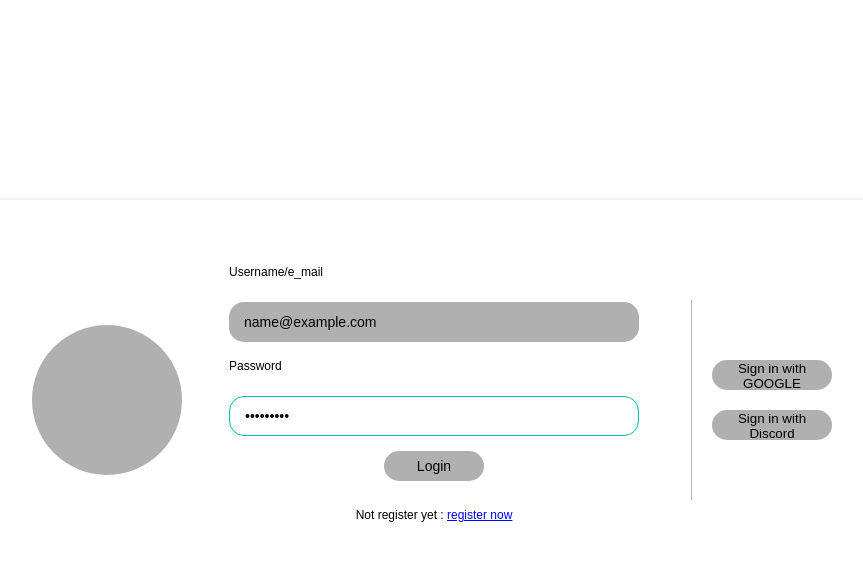
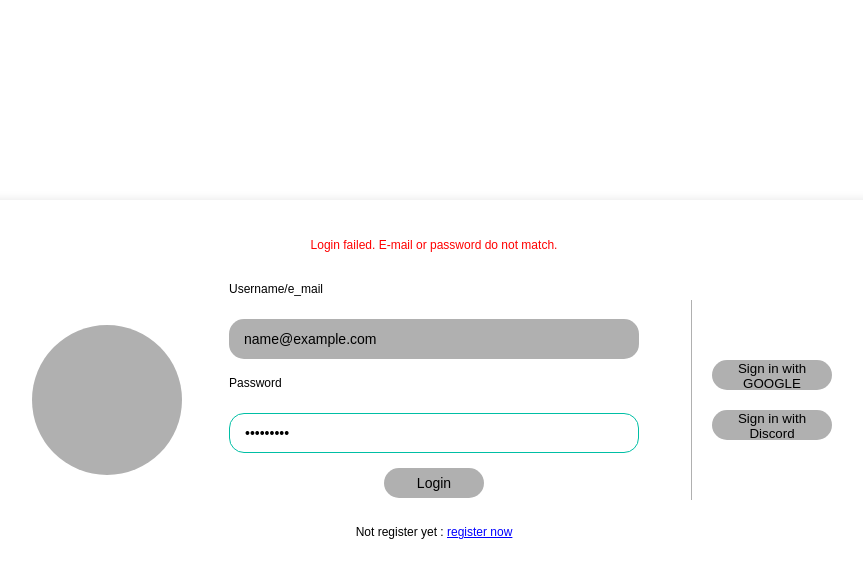
Before and after one commit to MrLepoischiche/OurSocialNetwork, a Next.js app in the folder frontend/: page /login in a window 1280 px wide. Both pictures are taken after typing "name@example.com", "Sample123" into the empty fields and a click on the button "Login". Shown: the top 578 px of the page, without its empty margins (206-1069 px from the left). Built offline with nearby package versions, Linux system fonts and the light colour scheme; no server answers.

Commit message:
added Error message to login

```diff
--- a/frontend/pages/login.js
+++ b/frontend/pages/login.js
@@ -1,13 +1,30 @@
-import { useState } from 'react'
+import { useState, useEffect } from 'react'
 import { useRouter } from 'next/router'
 
 export default function Login() {
   const [email, setEmail] = useState('')
   const [password, setPassword] = useState('')
+  const [errorMessage, setErrorMessage] = useState('')
   const router = useRouter()
+
+  useEffect(() => {
+    if (errorMessage) {
+      const timer = setTimeout(() => {
+        setErrorMessage('')
+      }, 3000)
+      return () => clearTimeout(timer)
+    }
+  }, [errorMessage])
 
   const handleSubmit = async (e) => {
     e.preventDefault()
+    setErrorMessage('')
+
+    if (!email || !password) {
+      setErrorMessage('Please enter both E-mail/Username and password.')
+      return
+    }
+
     try {
       const response = await fetch('http://localhost:8080/api/auth/login', {
         method: 'POST',
@@ -18,14 +35,24 @@ export default function Login() {
       })
 
       if (!response.ok) {
-        throw new Error('Login failed')
+        const errorData = await response.json()
+        const message = errorData.message || 'Password is wrong or login failed'
+        setErrorMessage(message)
+        return
       }
 
       const data = await response.json()
       localStorage.setItem('token', data.token)
       router.push('/HomePage')
     } catch (error) {
-      alert(error.message)
+      setErrorMessage('Login failed. E-mail or password do not match.')
+    }
+  }
+
+  const handleInputChange = (setter) => (e) => {
+    setter(e.target.value)
+    if (errorMessage) {
+      setErrorMessage('')
     }
   }
 
@@ -38,24 +65,23 @@ export default function Login() {
         </div>
         <div className="form-section">
           <form onSubmit={handleSubmit} className="login-form">
+            {errorMessage && <p className="error-message">{errorMessage}</p>}
             <label htmlFor="email" className="input-label">Username/e_mail</label>
             <input
               id="email"
               type="email"
-              placeholder="Placeholder"
+              placeholder="E-mail/Username"
               value={email}
-              onChange={(e) => setEmail(e.target.value)}
-              required
+              onChange={handleInputChange(setEmail)}
               className="input-field"
             />
             <label htmlFor="password" className="input-label">Password</label>
             <input
               id="password"
               type="password"
-              placeholder="********"
+              placeholder="Password"
               value={password}
-              onChange={(e) => setPassword(e.target.value)}
-              required
+              onChange={handleInputChange(setPassword)}
               className="input-field password-field"
             />
             <button type="submit" className="login-button">Login</button>
@@ -198,6 +224,13 @@ export default function Login() {
         .discord-button {
           /* Additional styling for Discord button if needed */
         }
+        .error-message {
+          color: red;
+          font-size: 12px;
+          margin-top: -10px;
+          margin-bottom: 10px;
+          text-align: center;
+        }
       `}</style>
     </div>
   )
```
